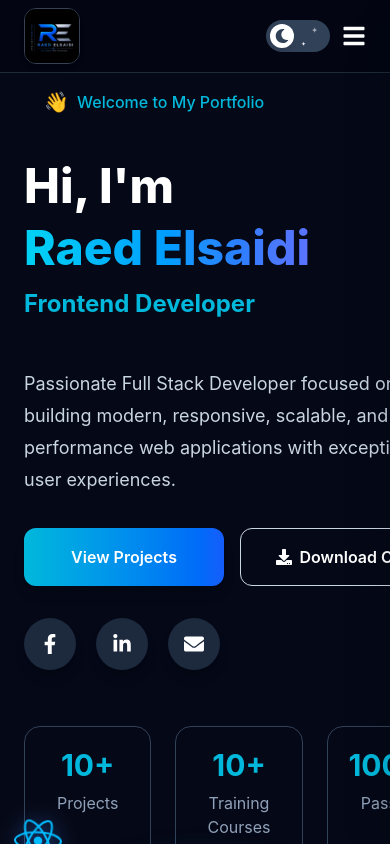
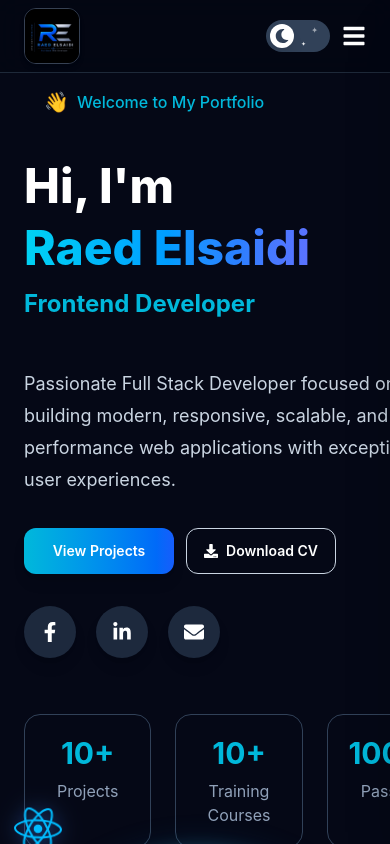
Before and after one commit to Raed-Elsaidi/Project0005, a React (Vite) app: page / in a window 390 px wide. Shown: the top 844 px of the page. Built offline with nearby package versions, Linux system fonts and the light colour scheme.

Commit message:
Change btn mobile

```diff
--- a/src/components/Hero/HeroContent.jsx
+++ b/src/components/Hero/HeroContent.jsx
@@ -64,13 +64,13 @@ const HeroContent = () => {
       </p>
 
       {/* Buttons */}
-     <div className="flex flex-wrap gap-4">
+    <div className="flex flex-wrap gap-3 sm:gap-4">
+
   <motion.a
     whileHover={{ scale: 1.05 }}
     whileTap={{ scale: 0.95 }}
     href="#projects"
-    style={{ width: "200px", height: "58px" }}
-    className="flex items-center justify-center rounded-xl bg-gradient-to-r from-cyan-500 to-blue-600 font-semibold text-white shadow-lg transition"
+    className="flex w-[150px] sm:w-[200px] items-center justify-center rounded-xl bg-gradient-to-r from-cyan-500 to-blue-600 px-4 py-3 sm:px-8 sm:py-4 text-sm sm:text-base font-semibold text-white shadow-lg transition"
   >
     View Projects
   </motion.a>
@@ -81,12 +81,12 @@ const HeroContent = () => {
     href="https://raed-elsaidi.github.io/Project0005/cv/Raed-Elsaidi-CV.pdf"
     target="_blank"
     rel="noopener noreferrer"
-    style={{ width: "200px", height: "58px" }}
-    className="flex items-center justify-center gap-2 rounded-xl border border-slate-300 font-semibold"
+    className="flex w-[150px] sm:w-[200px] items-center justify-center gap-2 rounded-xl border border-slate-300 px-4 py-3 sm:px-8 sm:py-4 text-sm sm:text-base font-semibold"
   >
     <FaDownload />
     Download CV
   </motion.a>
+
 </div>
       {/* Social */}
       <div className="flex items-center gap-5">
```
